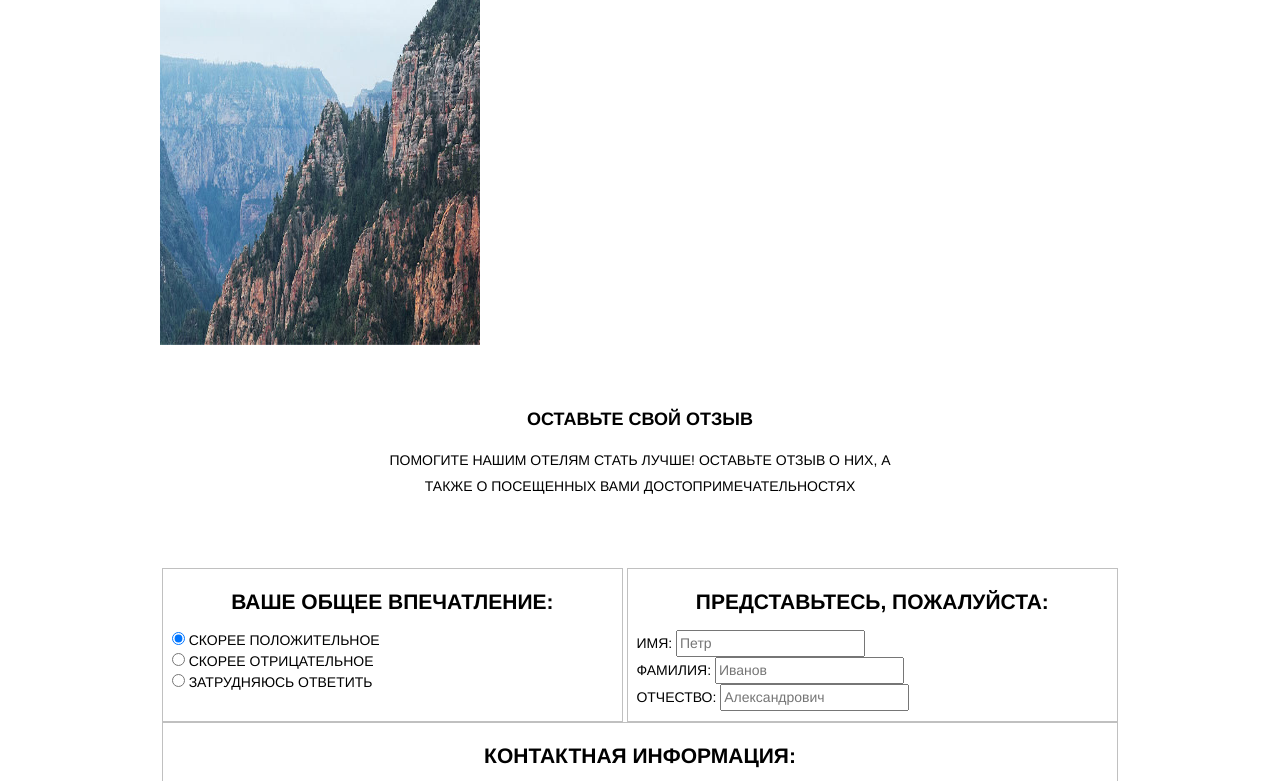
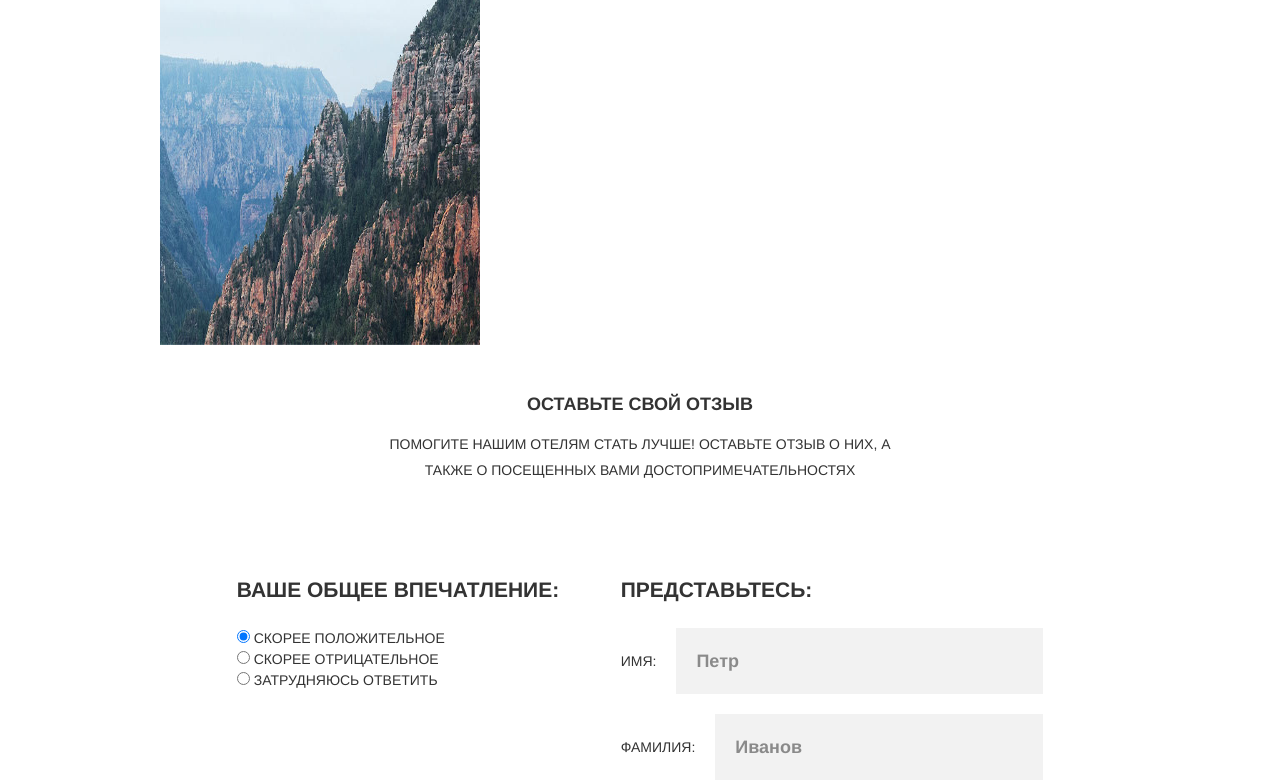
Before and after one commit to LeyaLoi/149698-sedona-1, a website: page form.html in a window 1280 px wide. Shown: the part 100-881 px from the top of the page. Drawn offline with nearby package versions, Linux system fonts and the light colour scheme; files that its build step writes are made by us from their sources.

Commit message:
flex -form.begin

```diff
--- a/form.html
+++ b/form.html
@@ -11,13 +11,13 @@
       <div class="page-header__logo">
         <a href="index.html"><img src="img/logo-sedona-mobile.svg" width="102" height="83" alt="Седона"></a>
       </div>
-      <nav class="main-nav">
+      <nav class="main-nav  main-nav--opened  main-nav--nojs">
         <button class="main-nav__toggle" type="button">Открыть меню</button>
         <div class="main-nav__wrap">
           <ul class="main-nav__list">
             <li class="main-nav__item"><a href="index.html">Главная</a></li>
             <li class="main-nav__item"><a href="photo.html">Фото и Видео</a></li>
-            <li class="main-nav__item"><a>Форма отзыва</a></li>
+            <li class="main-nav__item"><a >Форма отзыва</a></li>
             <li class="main-nav__item"><a href="https://htmlacademy.ru">HTML ACADEMY</a></li>
           </ul>
         </div>
@@ -40,7 +40,7 @@
       </section>
       <form class="form-review" action="https://echo.htmlacademy.ru" name="form-review" method="post">
         <fieldset class="form-review__fieldset">
-          <h2 class="form-review__name">Представьтесь, пожалуйста:</h2>
+          <h2 class="form-review__name  form-review__name--center">Представьтесь<span>, пожалуйста</span>:</h2>
           <div class="form-review__item field-text">
             <label class="field-text__label" for="user-name">Имя:</label>
             <input class="field-text__input" type="text" id="user-name" name="user-name" placeholder="Петр" required>
@@ -70,7 +70,7 @@
           </div>
         </fieldset>
         <fieldset class="form-review__fieldset">
-          <h2 class="form-review__name">Ваше общее впечатление:</h2>
+          <h2 class="form-review__name  form-review__name--center">Ваше общее впечатление:</h2>
           <div class="form-review__item field-radio">
             <input class="field-radio__input" type="radio" id="positive" name="impression" value="positive" checked>
             <label class="field-radio__label" for="positive">Скорее положительное</label>
@@ -140,5 +140,6 @@
         В ближайшее время мы опубликуем его на сайте.</p>
       <button class="btn" type="button">Закрыть окно</button>
     </div>
+    <script src="js/navmenu.js"></script>
   </body>
 </html>
--- a/less/blocks/field-text.less
+++ b/less/blocks/field-text.less
@@ -0,0 +1,26 @@
+.field-text {
+  display: flex;
+  justify-content: space-between;
+  padding: 0 20px;
+  margin-bottom: 20px;
+
+  @media @tablet-widths {
+    padding: 0;
+  }
+}
+.field-text__input {
+  flex-grow: 1;
+  padding: 20px;
+  padding-right: 0;
+  background-color: #f2f2f2;
+  border: none;
+  font-size: 18px;
+  line-height: 26px;
+  color: inherit;
+  font-weight: bold;
+
+}
+.field-text__label {
+  align-self: center;
+  padding-right: 20px;
+}
--- a/less/blocks/form-review.less
+++ b/less/blocks/form-review.less
@@ -1,27 +1,65 @@
 .form-review {
+  .container-fluid();
   display: flex;
   flex-direction: column;
+  margin: 0;
+  padding: 0;
 
   @media @tablet-widths {
     flex-direction: row;
     flex-wrap: wrap;
+    justify-content: space-between;
   }
 }
 .form-review__fieldset {
   flex: 1 100%;
+  margin: 0;
+  padding: 0;
+  border: none;
+  border-top: 1px solid #e5e5e5;
+  box-sizing: border-box;
+
+
+  &:nth-child(1) {
+    @media @tablet-widths {
+      flex: 1 auto;
+      border: none;
+    }
+  }
+  &:nth-child(3) {
+    @media @tablet-widths {
+      flex: 1 auto;
+      order: -1;
+      border: none;
+    }
+  }
+
 }
 .form-review__name {
   .align();
+  padding-top: 25px;
+  padding-bottom: 25px;
+  font-size: 18px;
+  line-height: 26px;
+
+  @media @tablet-widths {
+  font-size: 21px;
+  line-height: 26px;
   }
+
+   &--center {
      @media @tablet-widths {
-  .form-review__fieldset:nth-child(1) {
-    flex: 1 auto;
+       text-align: left;
      }
-  .form-review__fieldset:nth-child(3) {
-    flex: 1 auto;
-    order: -1;
+   }
+}
+.form-review__name span {
+  @media @tablet-widths {
+    display: none;
+  }
 }
 .form-review__wrap {
+  @media @tablet-widths {
     display: flex;
     flex-direction: row;
     flex-wrap: wrap;
@@ -29,6 +67,7 @@
     align-content: stretch;
     width: 60%;
     margin: 0 auto;
+  }
 
   @media @desktop-widths {
     width: 100%;
@@ -36,25 +75,49 @@
   }
 }
 .form-review__wrap .form-review__item {
+  @media @tablet-widths {
     width: 50%;
-
+  }
   @media @desktop-widths {
     width: auto;
   }
 
-  }
-  .form-review__wrap .form-review__item:nth-child(1) {
+  &:nth-child(1) {
+    @media @tablet-widths {
       order: 1;
     }
-  .form-review__wrap .form-review__item:nth-child(2) {
+  }
+  &:nth-child(2) {
+    @media @tablet-widths {
       order: 3;
     }
-  .form-review__wrap .form-review__item:nth-child(3) {
+  }
+  &:nth-child(3) {
+    @media @tablet-widths {
       order: 2;
    }
-  .form-review__wrap .form-review__item:nth-child(4) {
+}
+  &:nth-child(4) {
+    @media @tablet-widths {
       order: 4;
     }
   }
-@media @desktop-widths {
 }
+
+
+// }
+//   .form-review__wrap .form-review__item:nth-child(1) {
+//     order: 1;
+//   }
+//   .form-review__wrap .form-review__item:nth-child(2) {
+//     order: 3;
+//   }
+//   .form-review__wrap .form-review__item:nth-child(3) {
+//     order: 2;
+//   }
+//   .form-review__wrap .form-review__item:nth-child(4) {
+//     order: 4;
+//   }
+// }
+// @media @desktop-widths {
+// }
--- a/less/blocks/page-header.less
+++ b/less/blocks/page-header.less
@@ -10,7 +10,7 @@
 
   }
   @media @desktop-widths {
-      // .container-fluid();
+    .container();
   }
 }
 
--- a/less/global/body.less
+++ b/less/global/body.less
@@ -6,6 +6,12 @@ body {
   text-transform: uppercase;
   color: @body-color;
   background-color: @white-color;
+  margin: 0;
+  padding: 0;
+}
+h2, h3 {
+  margin: 0;
+  padding: 0;
 }
 img {
   max-width: 100%;
--- a/less/variables.less
+++ b/less/variables.less
@@ -1,4 +1,4 @@
-@body-color: #000000;
+@body-color: #333333;
 @white-color: #ffffff;
 
 @body-font-size: 14px;
```
Also changed, not shown: index.html (+1 -1 lines), photo.html (+3 -2 lines). Lines whose indentation alone changed are shown as unchanged.
